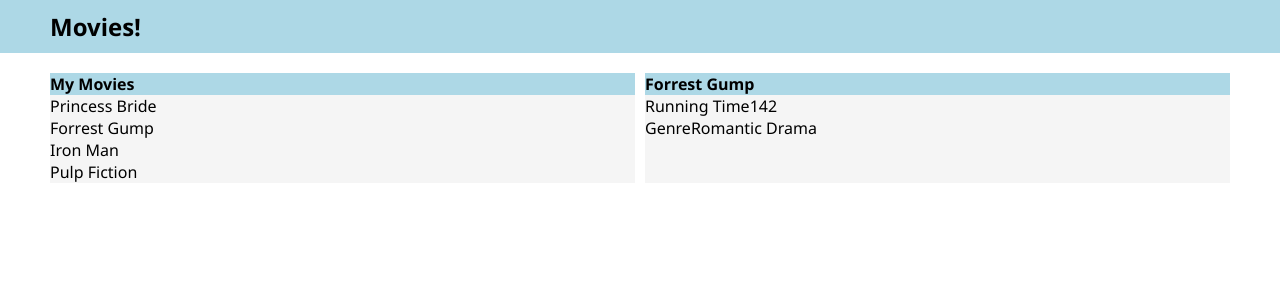
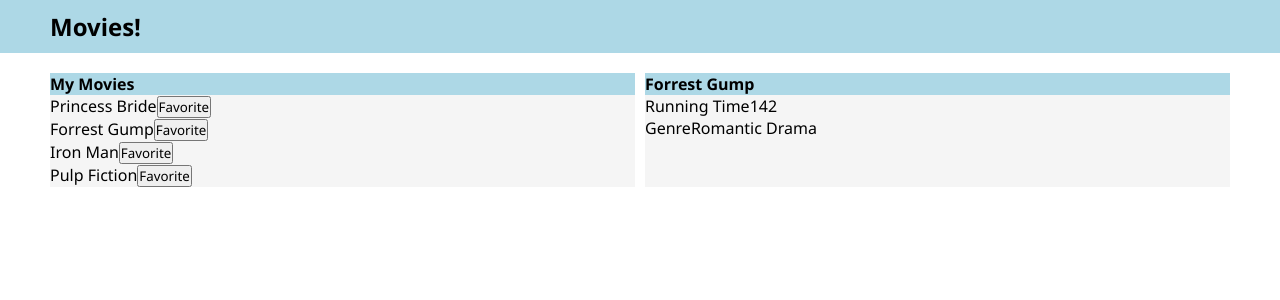
Before and after one commit to urielMart27/movies_frontend, a React (Create React App) app: page / in a window 1280 px wide. Shown: the top 300 px of the page. Built offline with nearby package versions, Linux system fonts and the light colour scheme.

Commit message:
Addition of MovieItem Class

```diff
--- /dev/null
+++ b/src/components/MovieItem/MovieItem.jsx
@@ -0,0 +1,13 @@
+const MovieItem = ({ title }) => {
+  const handleClick = (e) => {
+    console.log(e);
+  };
+  return (
+    <div className="movie-item">
+      <span>{title}</span>
+      <button onClick={handleClick}>Favorite</button>
+    </div>
+  );
+};
+
+export default MovieItem;
--- a/src/components/MovieList/MovieList.jsx
+++ b/src/components/MovieList/MovieList.jsx
@@ -1,6 +1,10 @@
+import MovieItem from "../MovieItem/MovieItem";
+
 const MovieList = ({}) => {
   const movies = ["Princess Bride", "Forrest Gump", "Iron Man", "Pulp Fiction"];
-  const movieItems = movies.map((movie) => <div>{movie}</div>);
+  const movieItems = movies.map((movie) => (
+    <MovieItem key={movie} title={movie} />
+  ));
   return (
     <div className="flex-item">
       <h4>My Movies</h4>
```
